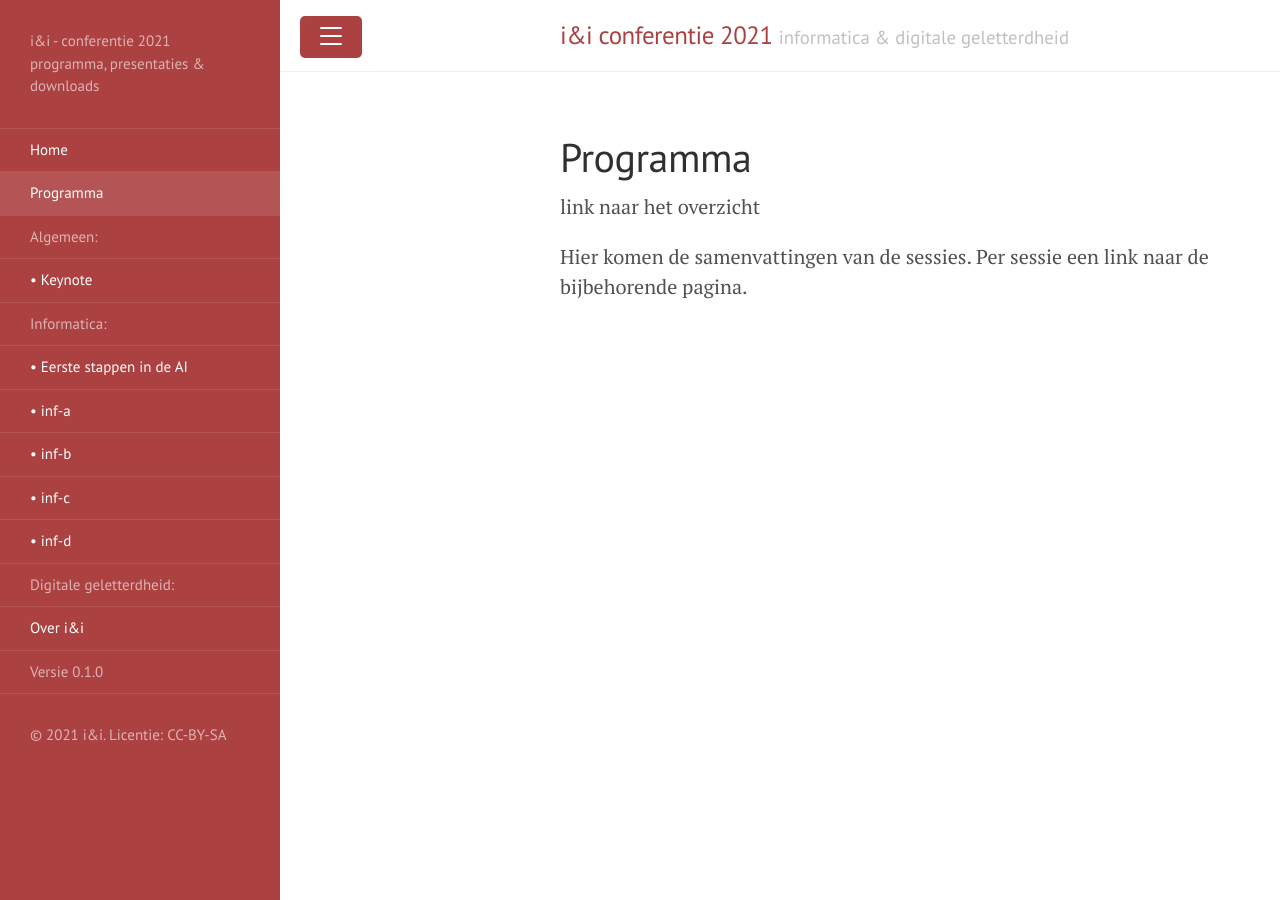
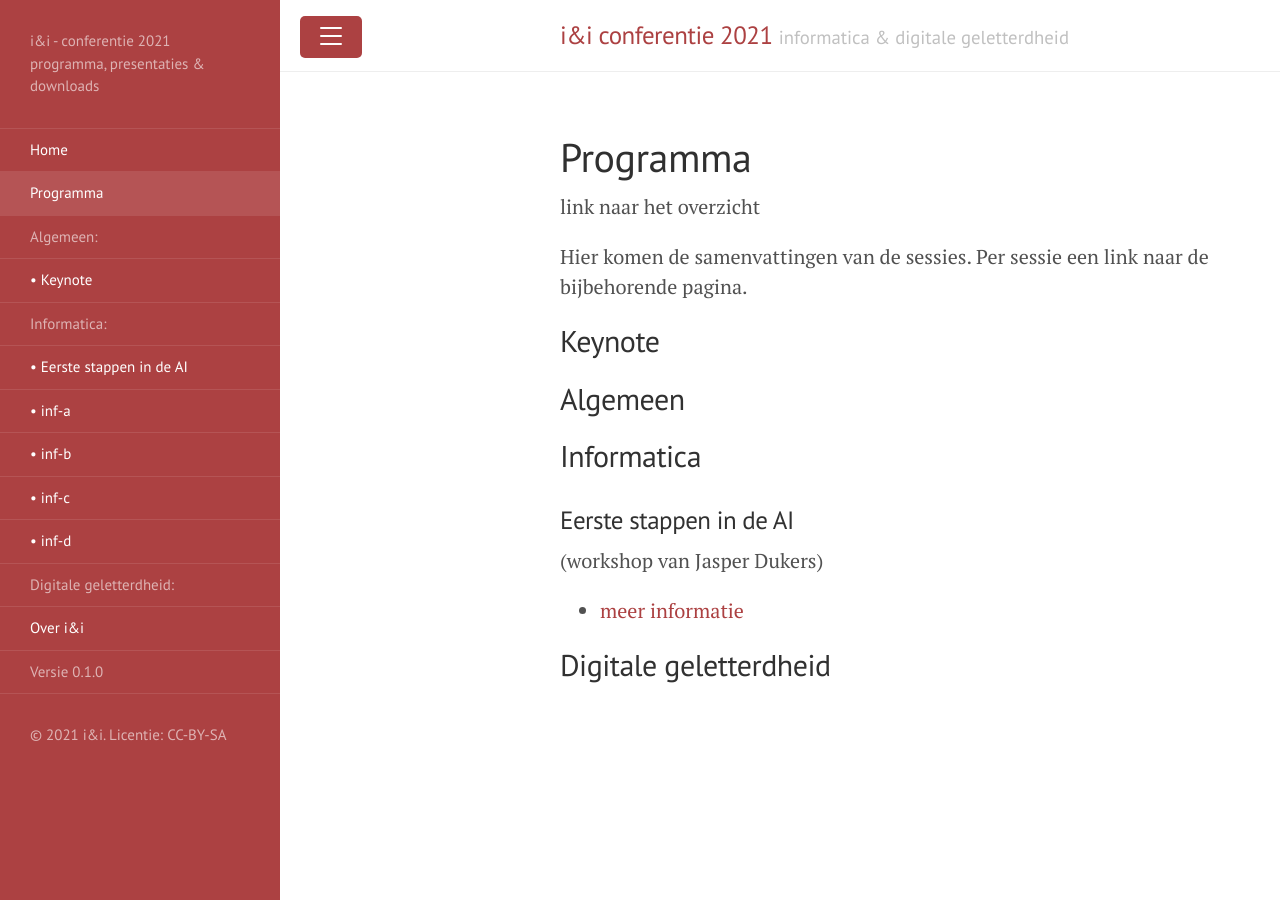
Before and after one commit to eelcodijkstra/testpages, a Jekyll site: the page built from programma.md, in a window 1280 px wide. Built offline with Jekyll 4.4.1, drawn with Linux system fonts in a browser that asks for light colours.

Commit message:
Link naar programma aangepast.

```diff
--- a/_includes/sidebar.html
+++ b/_includes/sidebar.html
@@ -10,7 +10,7 @@
 
   <nav class="sidebar-nav">
     <a class="sidebar-nav-item{% if page.title == 'Home' %} active{% endif %}" href="{{ '/' | absolute_url }}">Home</a>
-    <a class="sidebar-nav-item{% if page.title == 'Programma' %} active{% endif %}" href="{{ '/' | absolute_url }}">Programma</a>
+    <a class="sidebar-nav-item{% if page.title == 'Programma' %} active{% endif %}" href="{{ '/programma' | absolute_url }}">Programma</a>
 
     {% comment %}
       The code below dynamically generates a sidebar nav of pages with
--- a/programma.md
+++ b/programma.md
@@ -7,3 +7,17 @@ link naar het overzicht
 
 Hier komen de samenvattingen van de sessies.
 Per sessie een link naar de bijbehorende pagina.
+
+## Keynote
+
+## Algemeen
+
+## Informatica
+
+### Eerste stappen in de AI
+
+(workshop van Jasper Dukers)
+
+* [meer informatie](informatica/ai_jasper.html)
+
+## Digitale geletterdheid
```
Also changed, not shown: index.md (+6 -0 lines).
